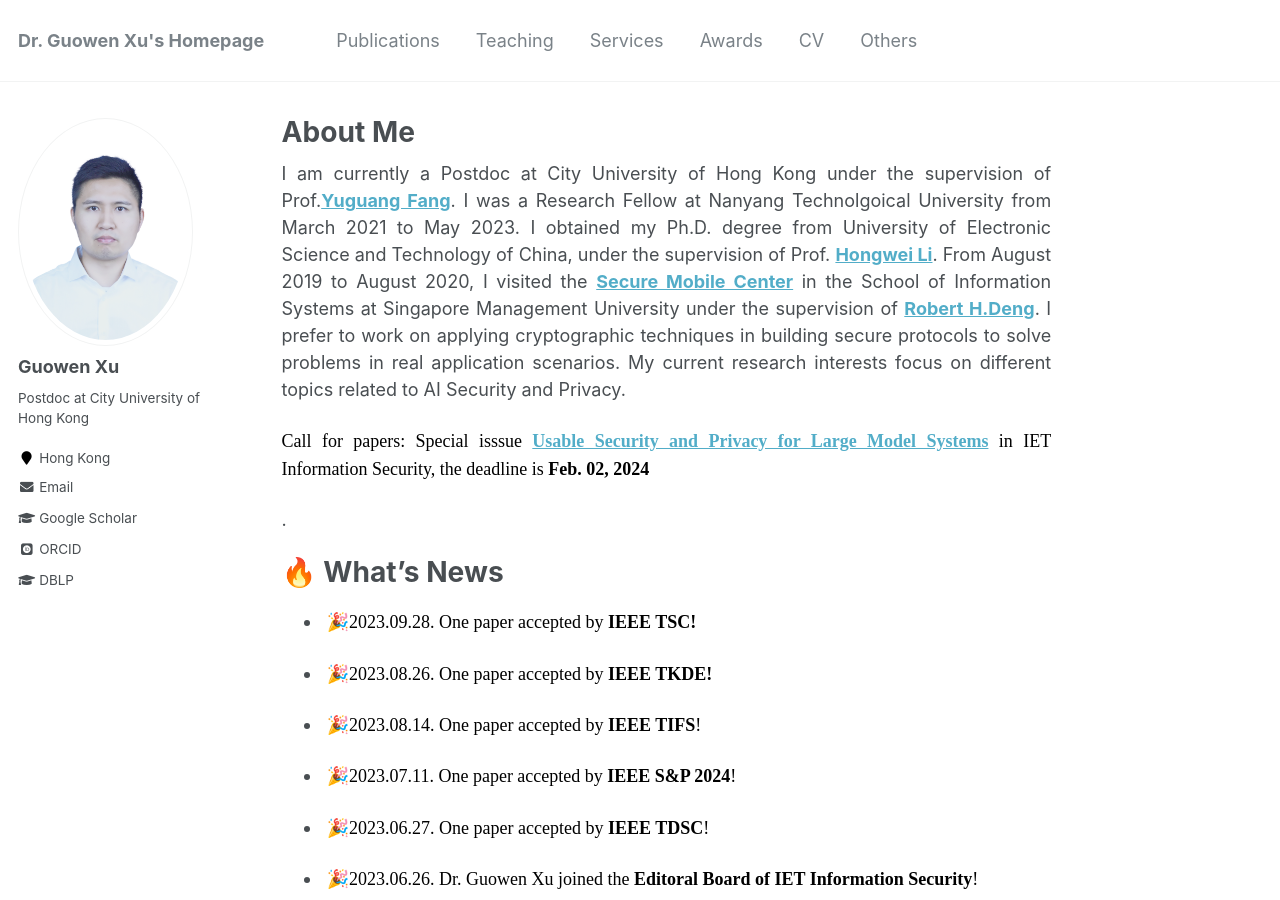
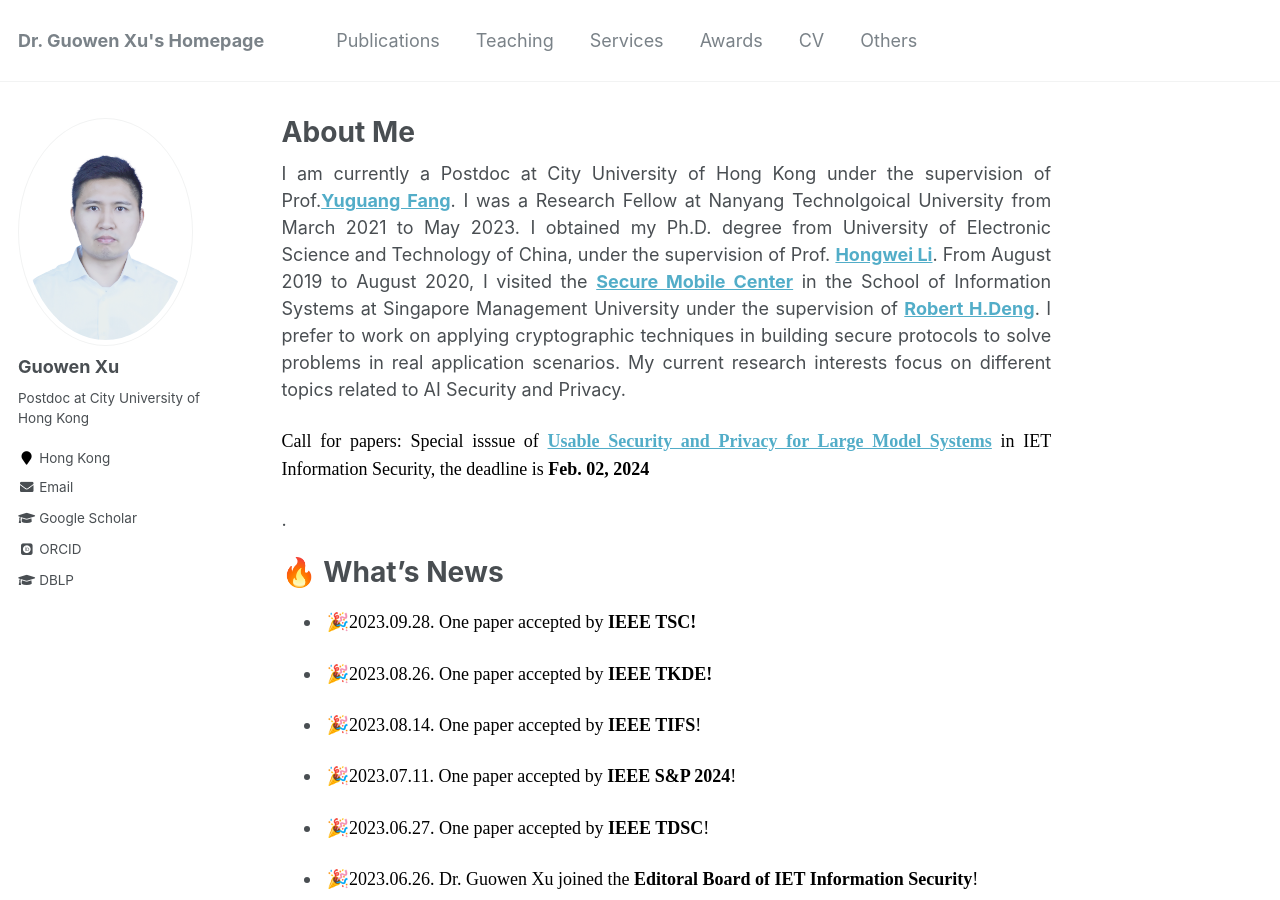
Before and after one commit to Guowen-xu/guowen-xu.github.io, a Jekyll site: the page built from _pages/about.md, in a window 1280 px wide and 900 px high. Built offline with Jekyll 4.4.1, drawn with Linux system fonts in a browser that asks for light colours; some web fonts are replaced.

Commit message:
Update about.md

```diff
--- a/_pages/about.md
+++ b/_pages/about.md
@@ -10,7 +10,7 @@ redirect_from:
 
 <p align="justify">I am currently a Postdoc at City University of Hong Kong under the supervision of Prof.<a href = "https://www.cs.cityu.edu.hk/~yugufang/"><b>Yuguang Fang</b></a>. I was a  Research  Fellow at Nanyang Technolgoical University from March 2021 to May 2023. I obtained my Ph.D. degree from University of Electronic Science and Technology of China, under the supervision of Prof. <a href = "https://scholar.google.com.hk/citations?hl=zh-CN&user=-o6u2gwAAAAJ&view_op=list_works&sortby=pubdate"><b>Hongwei Li</b></a>. From August 2019 to August 2020,  I visited the  <a href = "https://smc.smu.edu.sg/"><b>Secure Mobile Center</b></a> in the School of Information Systems at Singapore Management University under the supervision of <a href = "http://www.mysmu.edu/faculty/robertdeng/"><b>Robert H.Deng</b></a>. I prefer to work on applying cryptographic techniques in building secure protocols to solve problems in real application scenarios. My current research interests focus on different topics related to AI Security and Privacy.</p>
 
- <p align="justify"> <font face="Times New Roman" color=black size=4> Call for papers: Special isssue  <a href = "https://www.hindawi.com/journals/ietis/si/387822/"> <b>Usable Security and Privacy for Large Model Systems</b></a> in IET Information Security, the deadline is <b>Feb. 02, 2024</b></font></p>.
+ <p align="justify"> <font face="Times New Roman" color=black size=4> Call for papers: Special isssue of <a href = "https://www.hindawi.com/journals/ietis/si/387822/"> <b>Usable Security and Privacy for Large Model Systems</b></a> in IET Information Security, the deadline is <b>Feb. 02, 2024</b></font></p>.
 
 
   🔥 What's News
```
